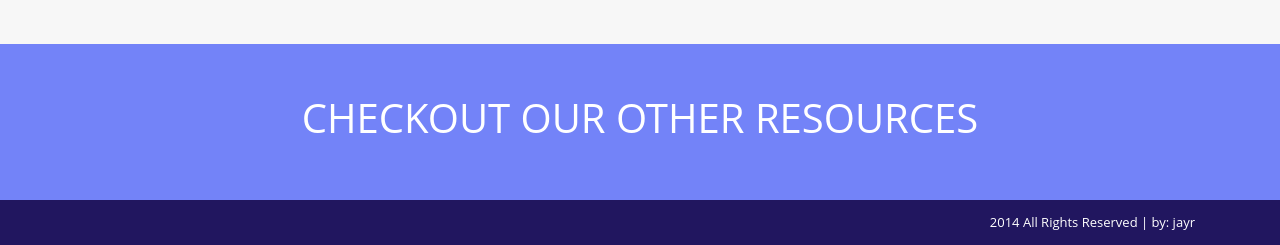
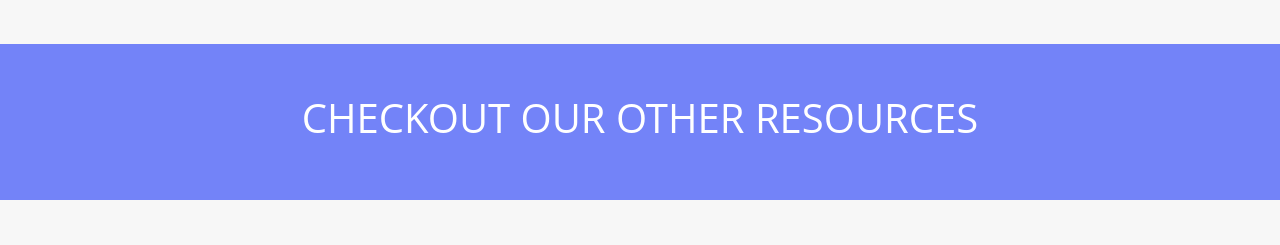
Before and after one commit to jayramacc/NCPO-PCR-ORS, a PHP site: page /error.php in a window 1280 px wide. Shown: the part 555-800 px from the top of the page. Run offline with PHP 8.4, Linux system fonts and the light colour scheme; some libraries are stand-ins or nearby versions.

Commit message:
Renovated error.php

```diff
--- a/error.php
+++ b/error.php
@@ -14,35 +14,27 @@
 </head>
 <body>
     <?php include 'assets/includes/nav.php' ?>
-
     <!--./ Top Menu End -->
     <div class="div-social-top">
-
         <i class="fa fa-globe "></i>FB Page: NCPO Naga  | <i class="fa fa-mobile "></i>Call: :  (054) 473.3537 / (054) 478.8918.  |  <i class="fa fa-map-marker "></i>Country : PH &nbsp;
         <a href="#">
             <i class="fa fa-facebook-square "></i>
         </a>
-
         <a href="#">
             <i class="fa fa-linkedin-square "></i>
         </a>
         <a href="#">
             <i class="fa fa-pinterest-square "></i>
         </a>
-
-
     </div>
-    <!--./ Social Div End -->
     <div class="general-subhead">
         <h1>ERROR 404</h1>
     </div>
-     <!--./ Gereral Subhead End -->
-
     <section >
         <div class="container">
             <div class="row ">
                 <div class="col-lg-12 col-md-12"  >
-                     <h2><strong>The Page You Are Looking Is Not Here</strong> </h2>
+                     <h2 class="font-weight-bold">The Page You Are Looking Is Not Here</h2>
                     <h3>Please Read Information Below</h3>
                     <p>
                         To sit in solemn silence in a dull, dark dock,
@@ -58,14 +50,9 @@ A short, sharp shock, a big black block!
                         To sit in solemn silence in a pestilential prison,
                         And awaiting the sensation
                         From a cheap and chippy chopper on a big black block!
-
+                    </p>
                 </div>
-
-
-
             </div>
-
-
         </div>
     </section>
      <!--./Error Text End -->
@@ -78,28 +65,5 @@ From a cheap and chippy chopper on a big black block!
             </div>
         </div>
     </div>
-     <!--./Middle Row End -->
-
-    <!--./ footer-sec  End -->
-    <div id="footser-end">
-        <div class="container">
-
-            <div class="row">
-                <div class="col-lg-12 col-md-12">
-                    2014 All Rights Reserved | by: <a href="http://binarytheme.com" target="_blank" style="color:#fff" > jayr</a>
-
-                </div>
-            </div>
-
-        </div>
-    </div>
-    <!--./ footer-end End -->
-    <!--  Jquery Core Script -->
-    <script src="assets/js/jquery-1.10.2_home.js"></script>
-    <!--  Core Bootstrap Script -->
-    <script src="assets/js/bootstrap_home.js"></script>
-        <!--  Custom Scripts -->
-    <script src="assets/js/custom_home.js"></script>
-
 </body>
 </html>
```
Also changed, not shown: renovation.md (+1 -1 lines). Lines whose indentation alone changed are shown as unchanged.
